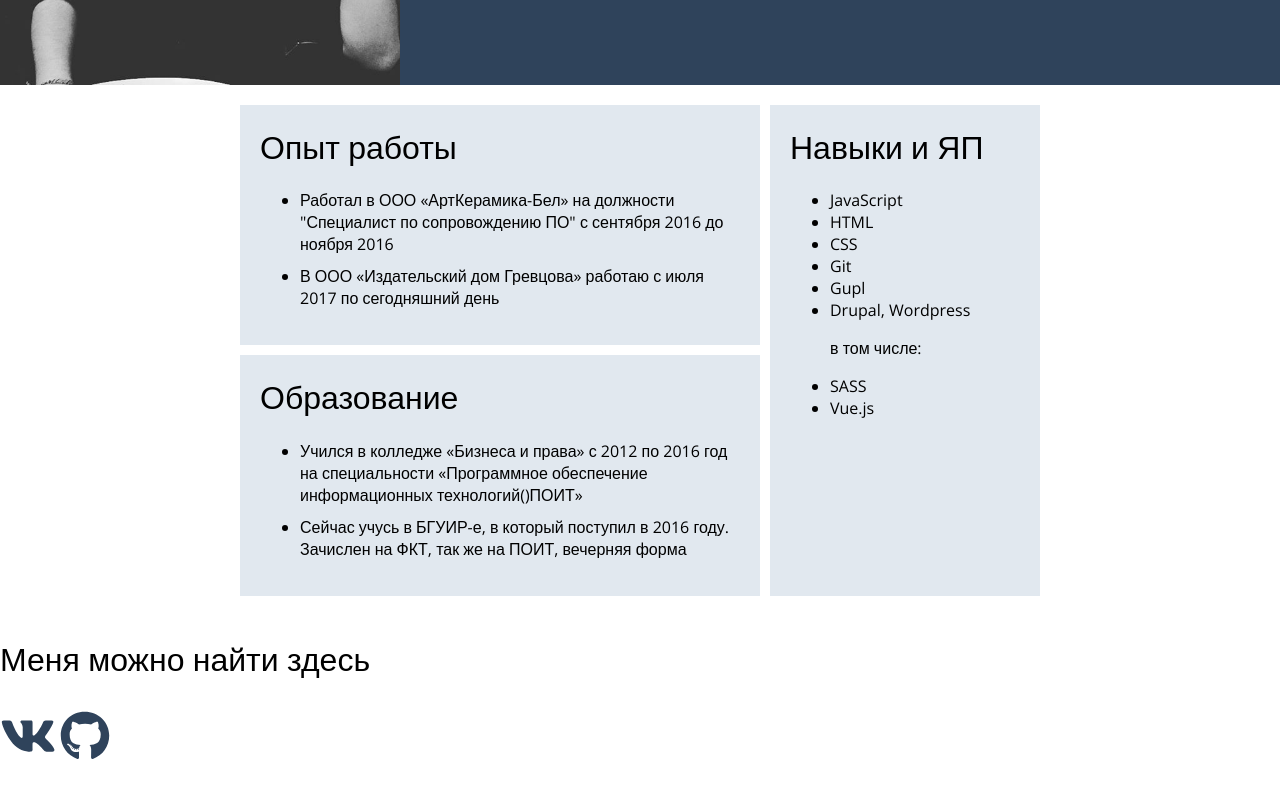
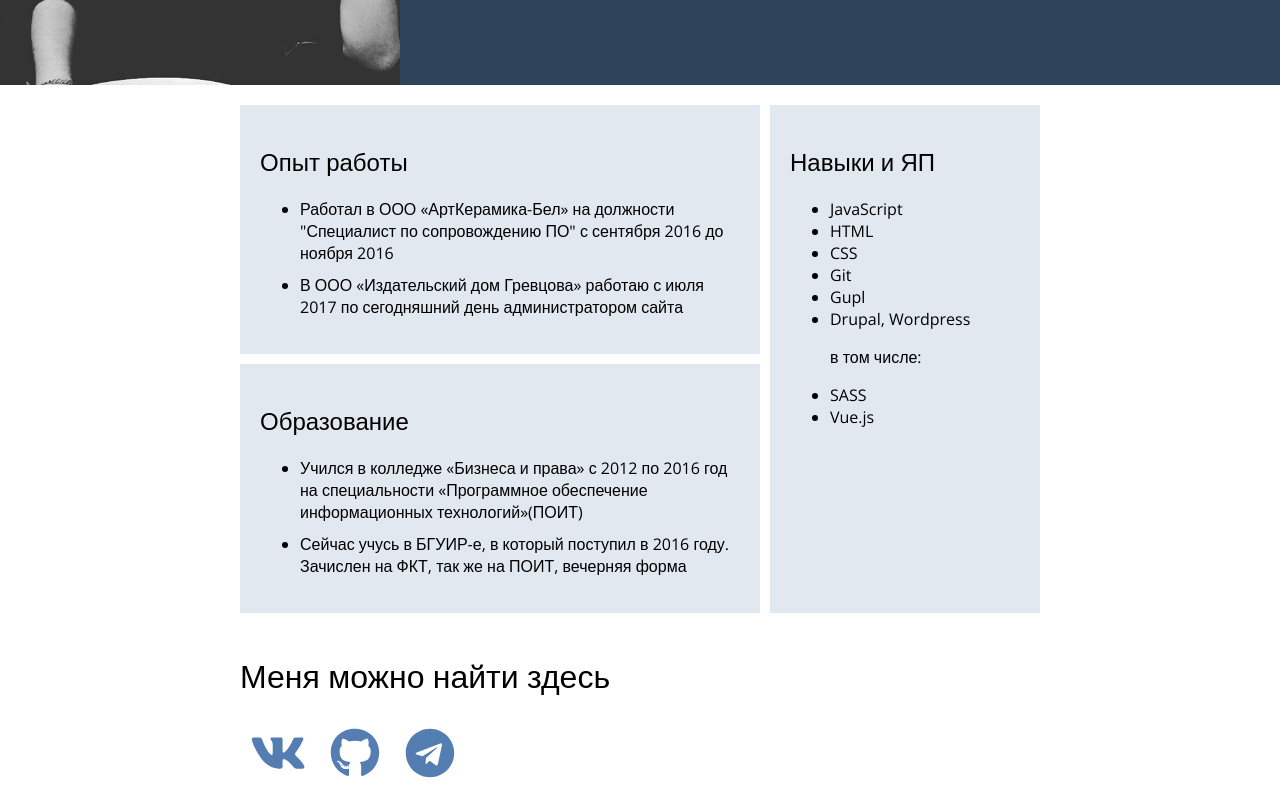
Before and after one commit to IsDelta/isdelta.github.io, a plain HTML site: page index.html in a window 1280 px wide. Shown: the part 320-1127 px from the top of the page. Drawn offline with nearby package versions, Linux system fonts and the light colour scheme.

Commit message:
telegram link and style changes

```diff
--- a/css/style.css
+++ b/css/style.css
@@ -58,7 +58,16 @@ body {
 .skills li{
     margin-bottom: 0;;
 }
+.links {
+    max-width: 800px;
+    margin: 0 auto;
+}
 .links a{
+    margin: 0 10px;
+    display: inline-block;
     font-size: 50px;
+    color: #547db1;
+}
+.links a:hover{
     color: #2f435b;
 }
--- a/index.html
+++ b/index.html
@@ -30,21 +30,21 @@
 	</div>
 	<div class="content">
 		<div class="experience">
-			<h1>Опыт работы</h1>
+			<h2>Опыт работы</h2>
 			<ul>
 				<li>Работал в ООО «АртКерамика-Бел» на должности "Специалист по сопровождению ПО" с сентября 2016 до ноября 2016</li>
-				<li> В ООО «Издательский дом Гревцова» работаю с июля 2017 по сегодняшний день</li>
+				<li> В ООО «Издательский дом Гревцова» работаю с июля 2017 по сегодняшний день администратором сайта</li>
 			</ul>
 		</div>
 		<div class="experience">
-			<h1>Образование</h1>
+			<h2>Образование</h2>
 			<ul>
-				<li>Учился в колледже «Бизнеса и права» с 2012 по 2016 год на специальности «Программное обеспечение информационных технологий()ПОИТ»</li>
+				<li>Учился в колледже «Бизнеса и права» с 2012 по 2016 год на специальности «Программное обеспечение информационных технологий»(ПОИТ)</li>
 				<li>Сейчас учусь в БГУИР-е, в который поступил в 2016 году. Зачислен на ФКТ, так же на ПОИТ, вечерняя форма</li>
 			</ul>
 		</div>
 		<div class="skills">
-			<h1>Навыки и ЯП</h1>
+			<h2>Навыки и ЯП</h2>
 			<ul>
 				<li>JavaScript</li>
 				<li>HTML</li>
@@ -62,6 +62,7 @@
 		<h1>Меня можно найти здесь</h1>
 		<a href="https://vk.com/" target="_blank"><i class="fab fa-vk"></i></a>
 		<a href="https://github.com/IsDelta" target="_blank"><i class="fab fa-github"></i></a>
+		<a href="https://t.me/isdelta" target="_blank"><i class="fab fa-telegram"></i></a>
 	</div>
 </body>
 </html>
```
